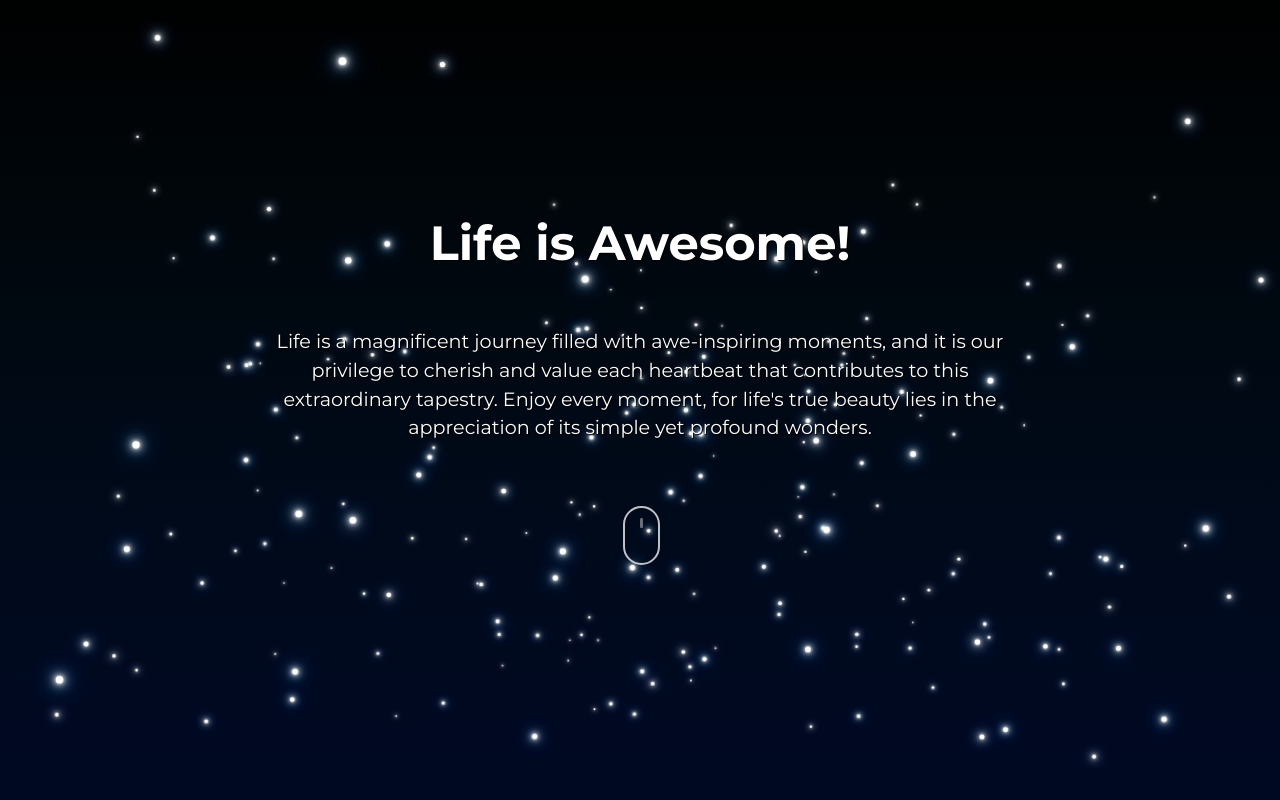
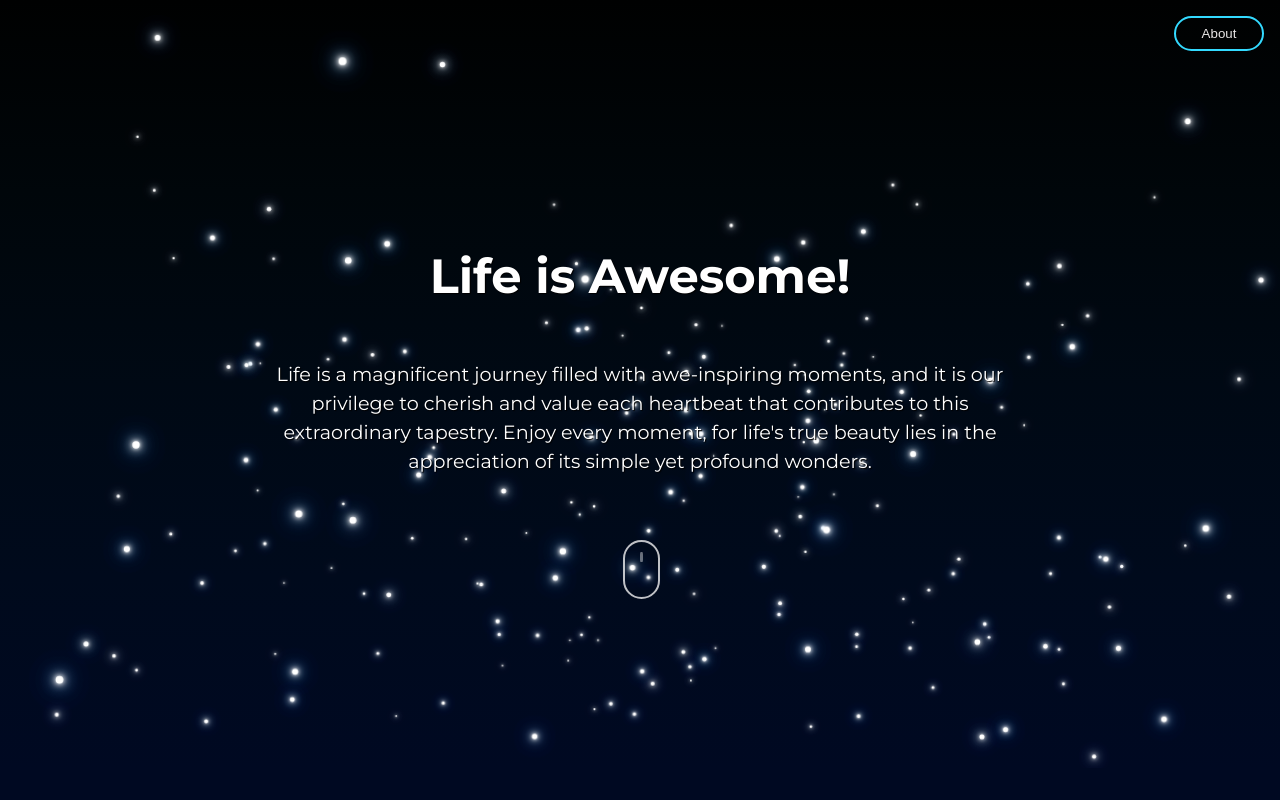
Before and after one commit to Nepsha1986/fable, a Next.js app: page / in a window 1280 px wide. Shown: the top 800 px of the page. Built offline with nearby package versions, Linux system fonts and the light colour scheme.

Commit message:
Add About dialog

```diff
--- a/src/app/_containers/Part1/index.tsx
+++ b/src/app/_containers/Part1/index.tsx
@@ -4,6 +4,8 @@ import { motion } from 'framer-motion';
 import Scene from '@/components/Scene';
 import Star from '@/components/Star';
 import Scroll from '@/components/Scroll';
+import SiteHeader from '@/components/SiteHeader';
+
 import { generateCoordinates, generateRandomNumber } from '@/utils';
 
 const stars = generateCoordinates(200, {
@@ -17,6 +19,10 @@ const Part1 = () => {
       background="linear-gradient(to top, #000922, #000a1c, #000914, #00060a, #000101)"
       overflow="visible"
     >
+      <Scene.Header>
+        <SiteHeader />
+      </Scene.Header>
+
       {stars.map((i, index) => (
         <Scene.Item key={index} top={i.y} left={i.x} depth={i.depth}>
           <motion.div
--- /dev/null
+++ b/src/components/Button/index.tsx
@@ -0,0 +1,23 @@
+import { ReactNode, ComponentPropsWithoutRef } from 'react';
+
+import styles from './styles.module.scss';
+import { motion, HTMLMotionProps } from 'framer-motion';
+
+interface Props extends HTMLMotionProps<'button'> {
+  children: ReactNode;
+}
+const Button = ({ children, ...rest }: Props) => {
+  return (
+    <motion.button
+      className={styles.button}
+      {...rest}
+      whileTap={{
+        scale: 1.1,
+      }}
+    >
+      {children}
+    </motion.button>
+  );
+};
+
+export default Button;
--- /dev/null
+++ b/src/components/Button/styles.module.scss
@@ -0,0 +1,9 @@
+.button {
+  padding: 0.5rem;
+  min-width: 90px;
+  border-radius: 30px;
+  background: transparent;
+  cursor: pointer;
+  color: #e7e5e5;
+  border: 2px solid #33daff;
+}
--- /dev/null
+++ b/src/components/Dialog/index.tsx
@@ -0,0 +1,47 @@
+import React, { type ReactNode, useEffect, useRef } from 'react';
+import classNames from 'classnames';
+
+import Button from '@/components/Button';
+
+import styles from './styles.module.scss';
+
+const Dialog: React.FC<{
+  open: boolean;
+  children: ReactNode;
+  onClickClose?: () => void;
+  size?: 'small' | 'medium' | 'large';
+  heading?: string;
+  footer?: React.ReactNode | React.ReactNode[];
+}> = ({ open, children, onClickClose, heading, footer, size = 'small' }) => {
+  const dialogRef = useRef<HTMLDialogElement>(null);
+
+  useEffect(() => {
+    if (open) {
+      dialogRef.current?.showModal();
+    } else {
+      dialogRef.current?.close();
+    }
+  }, [open]);
+
+  const className = classNames(styles.dialog, {
+    [styles[`dialog_${size}`]]: size,
+  });
+
+  return (
+    <dialog className={className} ref={dialogRef}>
+      <header className={styles.dialog__header}>
+        {!!heading && <h3 style={{ marginBottom: 0 }}>{heading}</h3>}
+
+        <div className={styles.dialog__closeBtn}>
+          {onClickClose && <Button onClick={onClickClose}>Close</Button>}
+        </div>
+      </header>
+
+      <div className={styles.dialog__main}>{children}</div>
+
+      {footer && <footer className={styles.dialog__footer}>{footer}</footer>}
+    </dialog>
+  );
+};
+
+export default Dialog;
--- /dev/null
+++ b/src/components/Dialog/styles.module.scss
@@ -0,0 +1,47 @@
+.dialog {
+  border: none;
+  border-radius: 3px;
+  padding: 0;
+  margin: auto;
+  max-width: 800px;
+  animation: fadeIn 0.3s ease;
+  width: 100%;
+
+  &__closeBtn {
+    position: absolute;
+    top: 5px;
+    right: 5px;
+  }
+
+  &__header {
+    min-height: 40px;
+    padding: 0.5rem 1rem;
+    display: flex;
+    align-items: center;
+    border-bottom: 1px solid #eee;
+  }
+
+  &__footer {
+    padding: 0.5rem 1rem;
+  }
+
+  &__main {
+    padding: 1rem;
+    min-height: clamp(250px, 20vw, 380px);
+  }
+
+  &::backdrop {
+    background: rgba(0, 0, 0, 0.45);
+  }
+}
+
+@keyframes fadeIn {
+  from {
+    opacity: 0.3;
+    scale: 0.9;
+  }
+  to {
+    opacity: 1;
+    scale: 1;
+  }
+}
--- /dev/null
+++ b/src/components/SiteHeader/components/AboutInfo/index.tsx
@@ -0,0 +1,41 @@
+import React, { useState } from 'react';
+
+import Button from '@/components/Button';
+import Dialog from '@/components/Dialog';
+
+const AboutInfo = () => {
+  const [isActive, setIsActive] = useState(false);
+
+  const handleClick = () => {
+    setIsActive(true);
+  };
+
+  return (
+    <>
+      <Button onClick={handleClick}>About</Button>
+
+      {isActive && (
+        <Dialog
+          heading={'About'}
+          open={isActive}
+          onClickClose={() => {
+            setIsActive(false);
+          }}
+        >
+          <p>
+            This project showcases a unique approach to implementing the
+            parallax effect through the manipulation of the "perspective-origin"
+            CSS property within the encompassing container. The essence of this
+            technique lies in dynamically altering the perspective origin, thus
+            creating a captivating visual experience. By carefully adjusting
+            this property, the project achieves a seamless blend of foreground
+            and background elements, offering users a striking sense of depth
+            and immersion.
+          </p>
+        </Dialog>
+      )}
+    </>
+  );
+};
+
+export default AboutInfo;
--- /dev/null
+++ b/src/components/SiteHeader/index.tsx
@@ -0,0 +1,15 @@
+import AboutInfo from './components/AboutInfo';
+
+import styles from './styles.module.scss';
+
+const SiteHeader = () => {
+  return (
+    <div className={styles.header}>
+      <div className={styles.header__container}>
+        <AboutInfo />
+      </div>
+    </div>
+  );
+};
+
+export default SiteHeader;
--- /dev/null
+++ b/src/components/SiteHeader/styles.module.scss
@@ -0,0 +1,9 @@
+.header {
+  position: relative;
+
+  &__container {
+    padding: 1rem;
+    display: flex;
+    justify-content: flex-end;
+  }
+}
```
Also changed, not shown: src/components/SiteHeader/components/AboutInfo/styles.module.scss (added).
